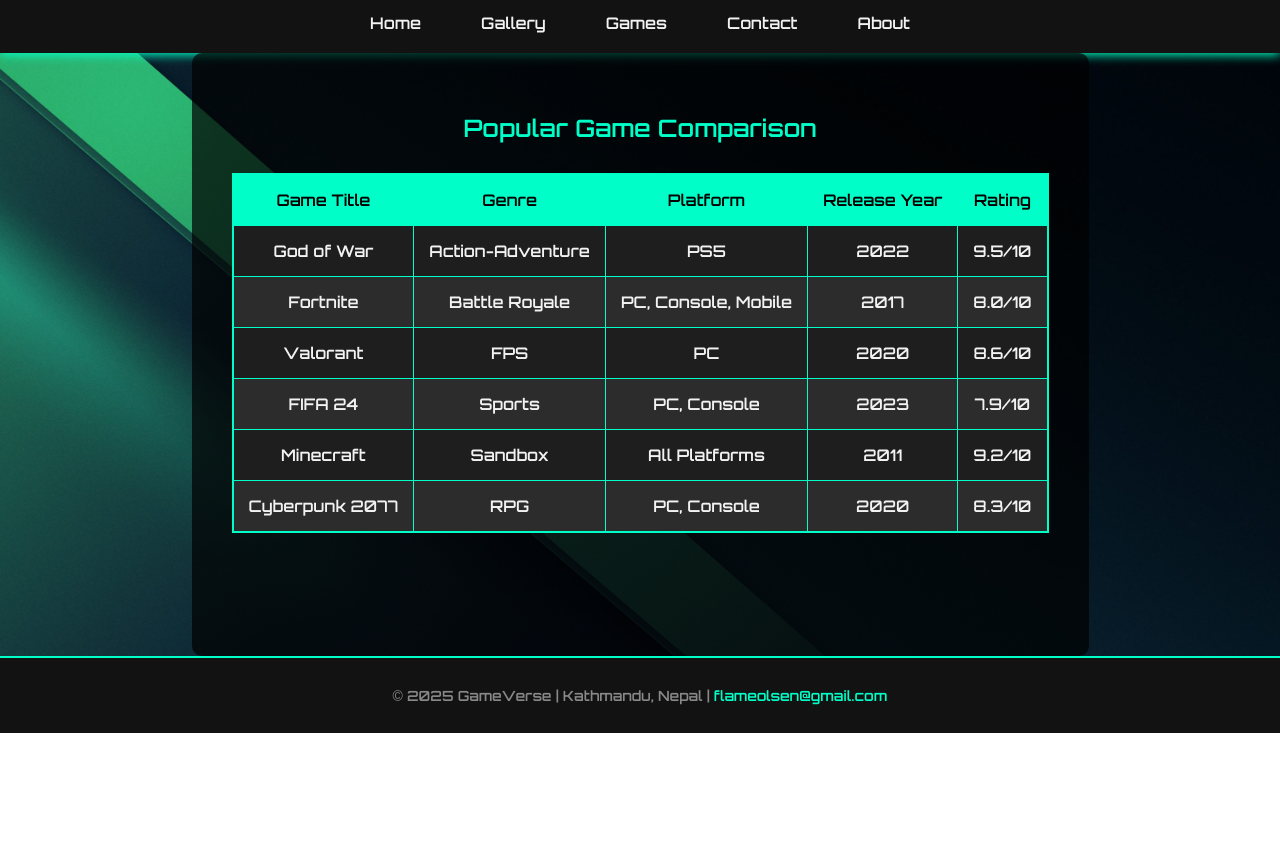
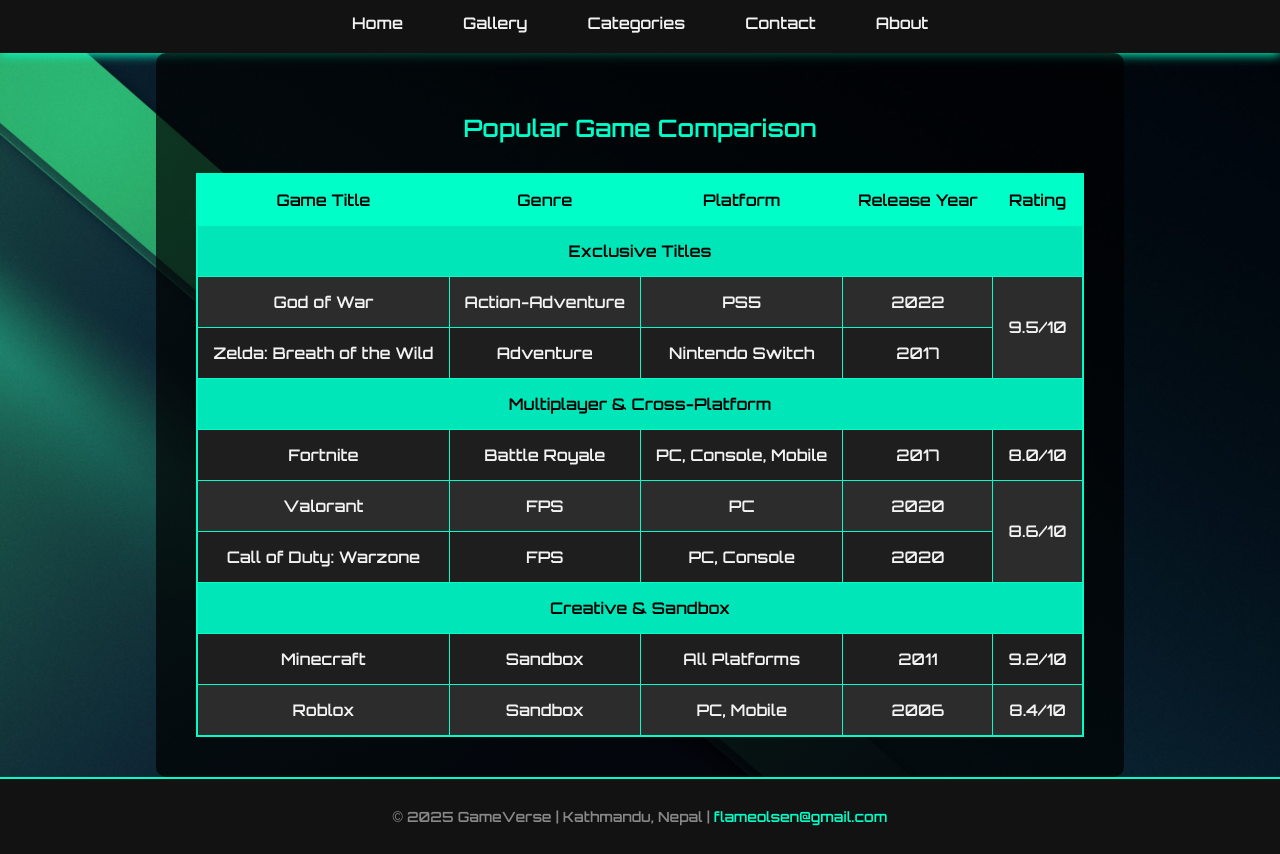
Before and after one commit to AaryalReal1/itassessment2024, a plain HTML site: page table.html in a window 1280 px wide. Shown: the part 67-921 px from the top of the page. Before the commit the page ends 800 px from the top, so only its background shows below. Drawn offline with Linux system fonts and the light colour scheme.

Commit message:
Third Commit

```diff
--- a/table.html
+++ b/table.html
@@ -1,3 +1,4 @@
+<!DOCTYPE html>
 <html lang="en">
 <head>
   <meta charset="UTF-8">
@@ -9,6 +10,7 @@
       margin: 0;
       font-family: 'Orbitron', sans-serif;
       background-size: cover;
+      background-position: center;
       color: #f2f2f2;
       display: flex;
       flex-direction: column;
@@ -123,7 +125,7 @@
       <ul>
         <li><a href="index.html">Home</a></li>
         <li><a href="gallery.html">Gallery</a></li>
-        <li><a href="table.html">Games</a></li>
+        <li><a href="table.html">Categories</a></li>
         <li><a href="contact.html">Contact</a></li>
         <li><a href="about.html">About</a></li>
       </ul>
@@ -144,11 +146,24 @@
       </thead>
       <tbody>
         <tr>
+          <td colspan="5" style="background-color: #00e6b8; color: black;"><strong>Exclusive Titles</strong></td>
+        </tr>
+        <tr>
           <td>God of War</td>
           <td>Action-Adventure</td>
           <td>PS5</td>
           <td>2022</td>
-          <td>9.5/10</td>
+          <td rowspan="2">9.5/10</td>
+        </tr>
+        <tr>
+          <td>Zelda: Breath of the Wild</td>
+          <td>Adventure</td>
+          <td>Nintendo Switch</td>
+          <td>2017</td>
+        </tr>
+
+        <tr>
+          <td colspan="5" style="background-color: #00e6b8; color: black;"><strong>Multiplayer & Cross-Platform</strong></td>
         </tr>
         <tr>
           <td>Fortnite</td>
@@ -162,14 +177,17 @@
           <td>FPS</td>
           <td>PC</td>
           <td>2020</td>
-          <td>8.6/10</td>
+          <td rowspan="2">8.6/10</td>
         </tr>
         <tr>
-          <td>FIFA 24</td>
-          <td>Sports</td>
+          <td>Call of Duty: Warzone</td>
+          <td>FPS</td>
           <td>PC, Console</td>
-          <td>2023</td>
-          <td>7.9/10</td>
+          <td>2020</td>
+        </tr>
+
+        <tr>
+          <td colspan="5" style="background-color: #00e6b8; color: black;"><strong>Creative & Sandbox</strong></td>
         </tr>
         <tr>
           <td>Minecraft</td>
@@ -179,11 +197,11 @@
           <td>9.2/10</td>
         </tr>
         <tr>
-          <td>Cyberpunk 2077</td>
-          <td>RPG</td>
-          <td>PC, Console</td>
-          <td>2020</td>
-          <td>8.3/10</td>
+          <td>Roblox</td>
+          <td>Sandbox</td>
+          <td>PC, Mobile</td>
+          <td>2006</td>
+          <td>8.4/10</td>
         </tr>
       </tbody>
     </table>
```
Also changed, not shown: about.html (+45 -2 lines), contact.html (+1 -1 lines), gallery.html (+2 -2 lines), index.html (+2 -2 lines), imagepartner1.jpg (added), imagepartner2.jpg (added), imagepartner3.jpg (added), imagepartner4.jpg (added).
